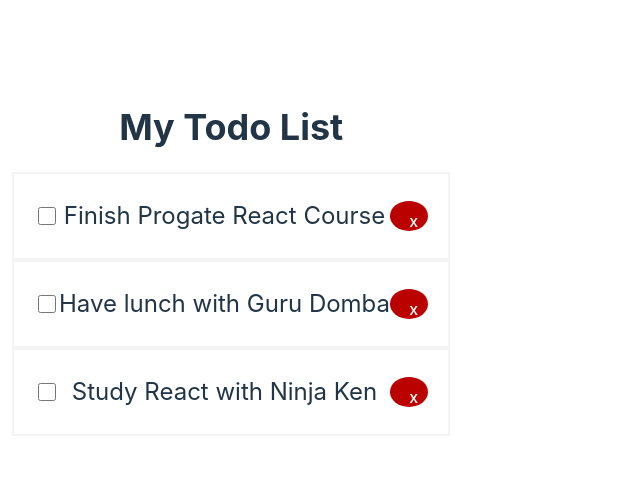
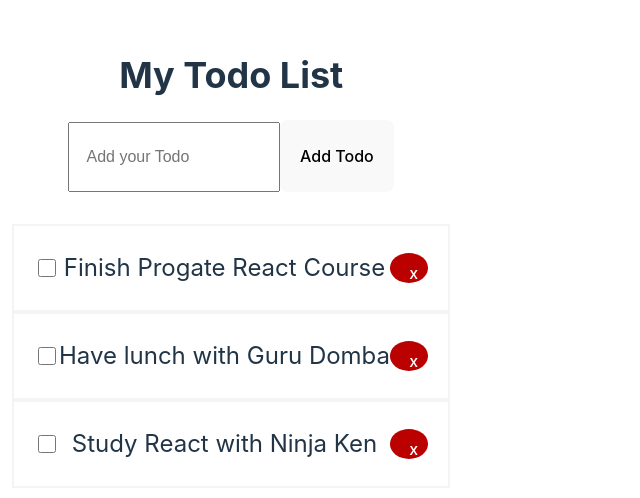
Before and after one commit to elsafir/project-Todo-App, a React (Vite) app: page / in a window 1280 px wide. Shown: the part 140-638 px from the top of the page, without its empty margins (0-640 px from the left). Built offline with nearby package versions, Linux system fonts and the light colour scheme.

Commit message:
Develop add todo feature

```diff
--- a/src/App.jsx
+++ b/src/App.jsx
@@ -1,5 +1,6 @@
 import React, { useState } from 'react'
 import Todos from './components/Todos'
+import TodoForm from './components/TodoForm'
 
 function App() {
   const [todos, setTodos] = useState([
@@ -39,9 +40,25 @@
     setTodos(deleteTodo)
   }
 
+  const addTodo = (todoTitle) => {
+    if (todoTitle === '') {
+      return
+    }
+
+    const newTodo = {
+      id: todos.length + 1,
+      title: todoTitle,
+      completed: false,
+    }
+
+    const updatedTodos = todos.concat(newTodo)
+    setTodos(updatedTodos)
+  }
+
   return (
     <div style={styles.container}>
       <h1 style={styles.title}>My Todo List</h1>
+      <TodoForm addTodo={addTodo}/>
       <Todos
         todos={todos}
         toggleCompleted={toggleCompleted}
--- /dev/null
+++ b/src/components/TodoForm.jsx
@@ -0,0 +1,54 @@
+import React, { useState } from "react";
+
+const TodoForm = ({ addTodo }) => {
+  const [title, setTitle] = useState("");
+
+  const handleSubmit = (event) => {
+    event.preventDefault();
+    addTodo(title);
+    setTitle('');
+  };
+
+  const handleChangeTitle = (event) => {
+    setTitle(event.target.value)
+  }
+
+  return (
+    <div style={styles.container}>
+      <form
+        onSubmit={(event) => {
+          handleSubmit(event);
+        }}
+      >
+        <input
+          type="text"
+          placeholder="Add your Todo"
+          style={styles.formInput}
+          onChange={(event) => {
+            handleChangeTitle(event)
+          }}
+          value={title}
+        />
+        <button style={styles.button}>Add Todo</button>
+      </form>
+    </div>
+  );
+};
+
+const styles = {
+  container: {
+    marginBottom: "32px",
+  },
+  formInput: {
+    height: "66px",
+    width: "40%",
+    fontSize: "16px",
+    padding: "0 16px",
+  },
+  button: {
+    height: "72px",
+    fontSize: "16px",
+  },
+};
+
+export default TodoForm;
--- a/src/components/Todos.jsx
+++ b/src/components/Todos.jsx
@@ -1,3 +1,4 @@
+
 import React from "react";
 import TodoItem from "./TodoItem";
 
```
